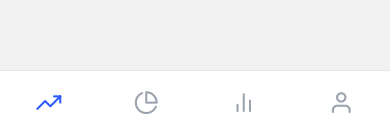
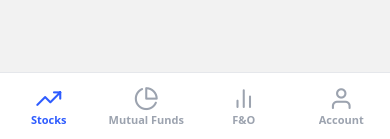
Before and after one commit to jatinSloq2/React-Native-Expo-Paper-Trading-Project, a React Native app: screen / in a window 390 px wide. Shown: the part 702-841 px from the top of the page. Built offline with nearby package versions, Linux system fonts and the light colour scheme.

Commit message:
Navigator Fixed

```diff
--- a/app/MainNavigator.js
+++ b/app/MainNavigator.js
@@ -83,13 +83,11 @@ export default function MainNavigator() {
                 tabBarActiveTintColor: '#2E5CFF',
                 tabBarInactiveTintColor: '#9CA3AF',
                 tabBarStyle: {
-                    height: 60,
-                    paddingBottom: 12,
-                    paddingTop: 12,
+                    height: 70,
+                    paddingTop: 6,
                     borderTopWidth: 1,
                     borderTopColor: '#E5E7EB',
                     backgroundColor: '#FFFFFF',
-                    marginBottom: 12
                 },
                 tabBarLabelStyle: {
                     fontSize: 11,
```
